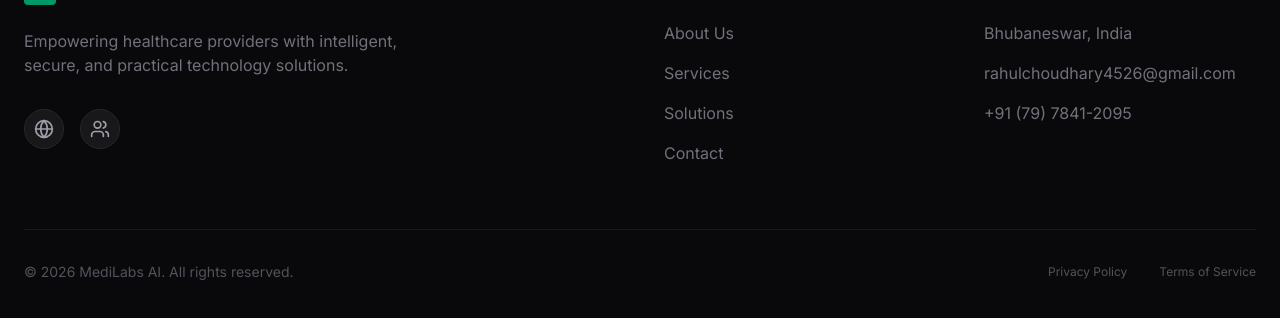
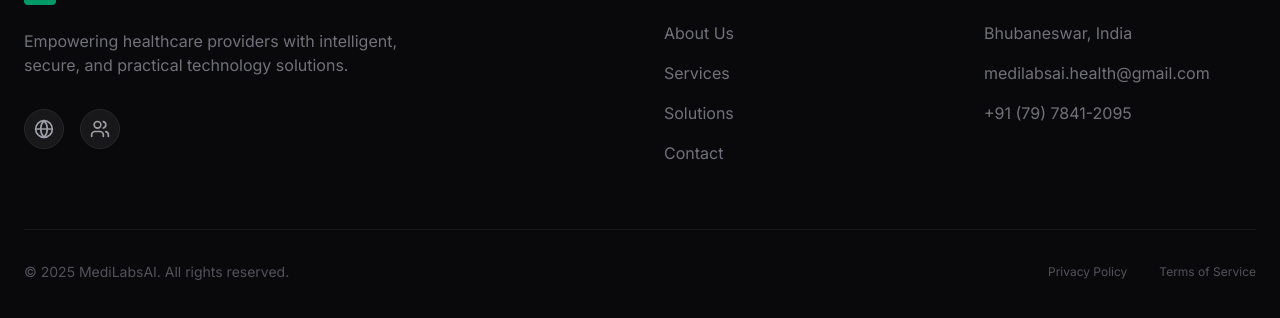
Before and after one commit to rahulchoudhary2961/MediLabsAI, a React (Vite) app: page / in a window 1280 px wide. Shown: the part 7294-7612 px from the top of the page. Built offline with nearby package versions, Linux system fonts and the light colour scheme; no server answers.

Commit message:
Changing_icon

```diff
--- a/index.html
+++ b/index.html
@@ -1,12 +1,16 @@
 <!doctype html>
 <html lang="en">
+
 <head>
   <meta charset="UTF-8" />
   <meta name="viewport" content="width=device-width, initial-scale=1.0" />
-    <title>MediLabs AI</title>
+  <link rel="icon" type="image/png" href="/medilabsai-logo.png" />
+  <title>MediLabsAI</title>
 </head>
+
 <body>
   <div id="root"></div>
   <script type="module" src="/src/main.tsx"></script>
 </body>
+
 </html>
--- a/src/App.tsx
+++ b/src/App.tsx
@@ -802,13 +802,13 @@
             <h4 className="text-white font-bold mb-6">Contact</h4>
             <ul className="space-y-4">
               <li className="text-zinc-500">Bhubaneswar, India</li>
-              <li className="text-zinc-500">rahulchoudhary4526@gmail.com</li>
+              <li className="text-zinc-500">medilabsai.health@gmail.com</li>
               <li className="text-zinc-500">+91 (79) 7841-2095</li>
             </ul>
           </div>
         </div>
         <div className="pt-8 border-t border-zinc-900 flex flex-col md:flex-row justify-between items-center gap-4">
-          <p className="text-zinc-600 text-sm">© 2026 MediLabs AI. All rights reserved.</p>
+          <p className="text-zinc-600 text-sm">© 2025 MediLabsAI. All rights reserved.</p>
           <div className="flex gap-8">
             <a href="#" className="text-zinc-600 text-xs hover:text-zinc-400">Privacy Policy</a>
             <a href="#" className="text-zinc-600 text-xs hover:text-zinc-400">Terms of Service</a>
```
Also changed, not shown: public/medilabsai-logo.png (added). Lines whose indentation alone changed are shown as unchanged.
